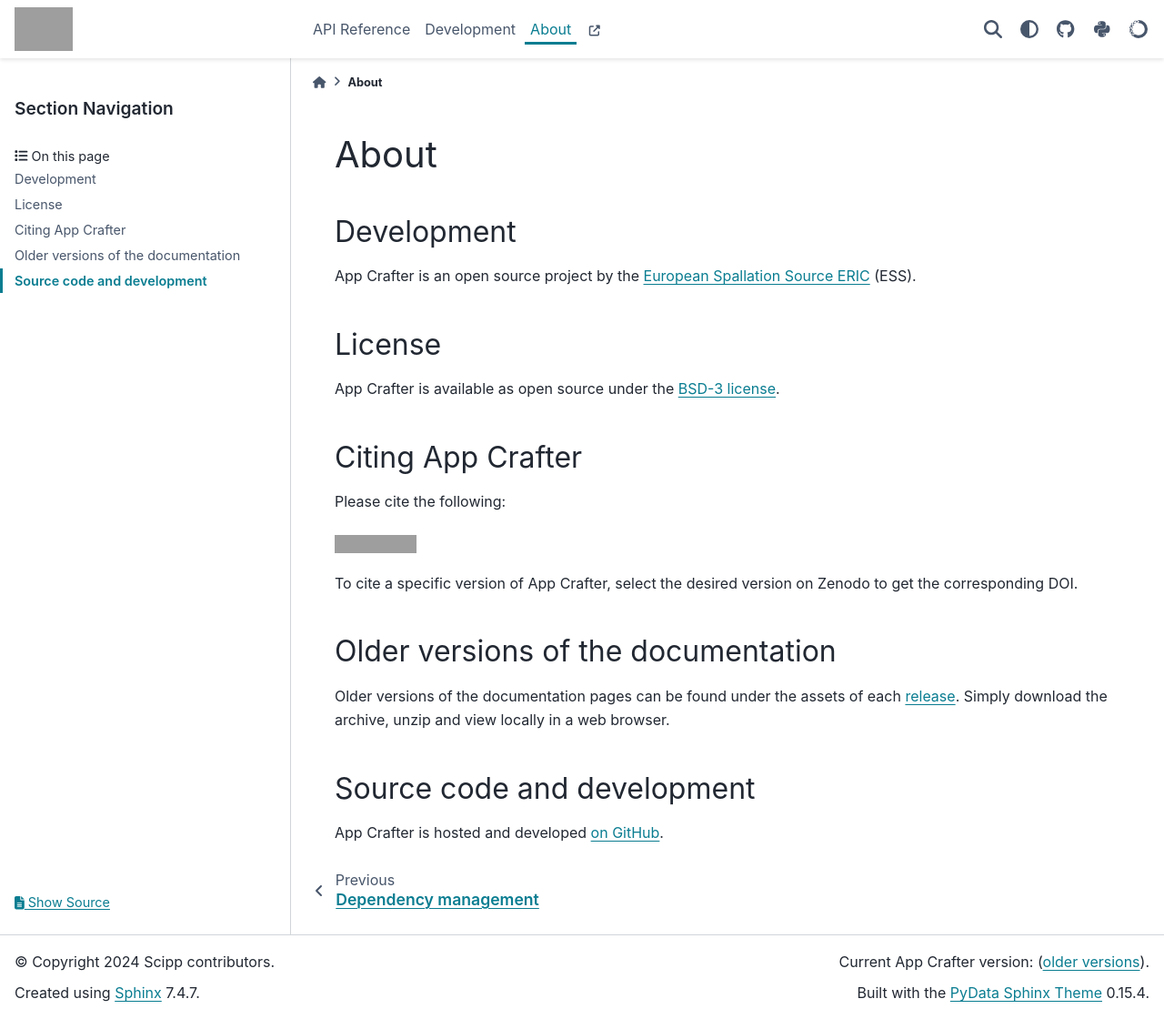
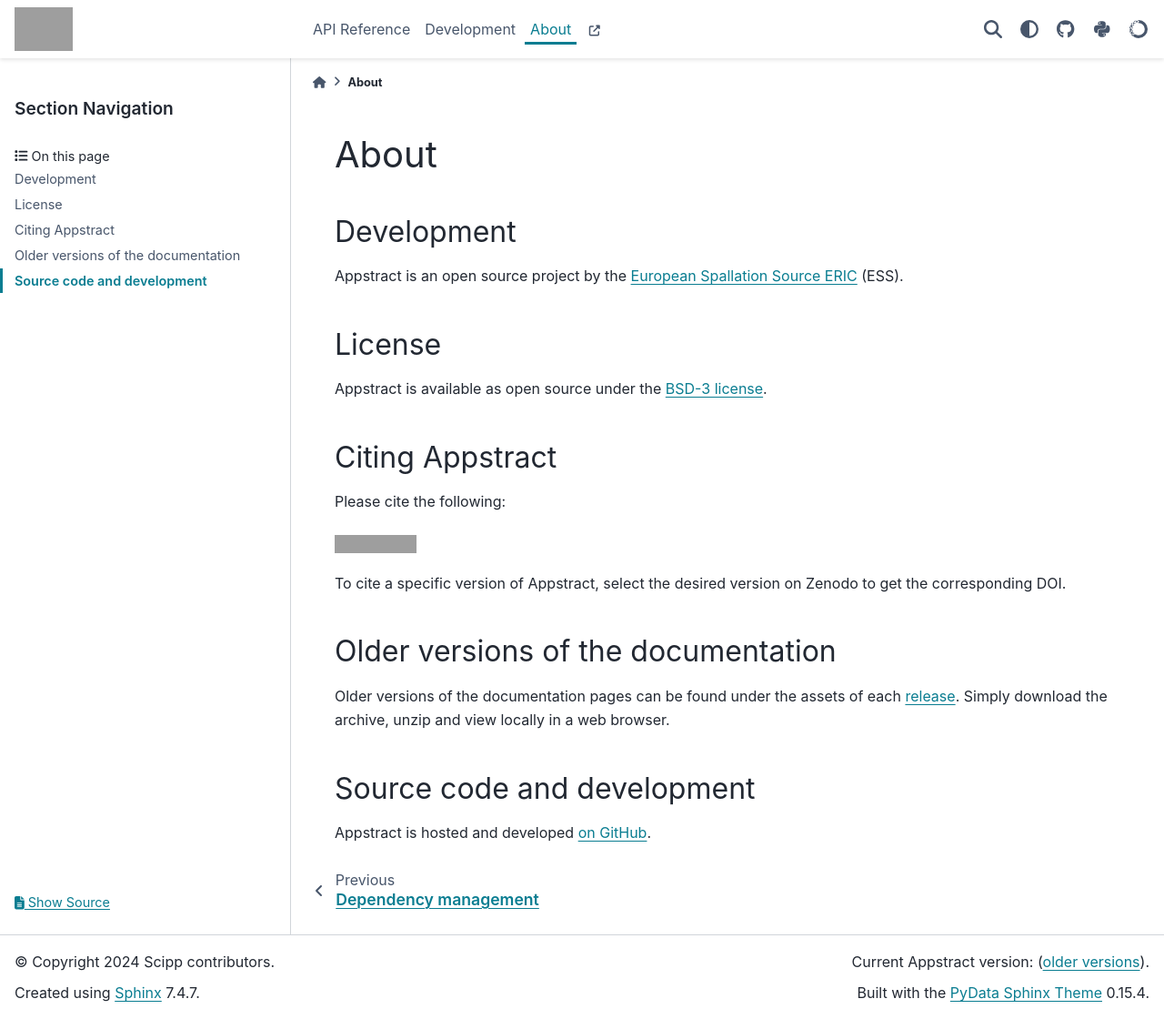
Before and after one commit to scipp/appstract, a Sphinx documentation site: the page built from docs/about/index.md, in a window 1280 px wide and 1120 px high. Shown: the whole window at 91% size. Built offline with Sphinx 7.4.7 and the PyData theme 0.15.4, drawn with Linux system fonts in a browser that asks for light colours; the version number could not be read and is left out; grey boxes are pictures that could not be loaded.

Commit message:
Update project name.

```diff
--- a/docs/_templates/doc_version.html
+++ b/docs/_templates/doc_version.html
@@ -1,2 +1,2 @@
 <!-- This will display the version of the docs -->
-Current App Crafter version: {{ version }} (<a href="https://github.com/scipp/app-crafter/releases">older versions</a>).
+Current Appstract version: {{ version }} (<a href="https://github.com/scipp/appstract/releases">older versions</a>).
--- a/docs/about/index.md
+++ b/docs/about/index.md
@@ -2,25 +2,25 @@
 
 ## Development
 
-App Crafter is an open source project by the [European Spallation Source ERIC](https://europeanspallationsource.se/) (ESS).
+Appstract is an open source project by the [European Spallation Source ERIC](https://europeanspallationsource.se/) (ESS).
 
 ## License
 
-App Crafter is available as open source under the [BSD-3 license](https://opensource.org/licenses/BSD-3-Clause).
+Appstract is available as open source under the [BSD-3 license](https://opensource.org/licenses/BSD-3-Clause).
 
-## Citing App Crafter
+## Citing Appstract
 
 Please cite the following:
 
 [![DOI](https://zenodo.org/badge/FIXME.svg)](https://zenodo.org/doi/10.5281/zenodo.FIXME)
 
-To cite a specific version of App Crafter, select the desired version on Zenodo to get the corresponding DOI.
+To cite a specific version of Appstract, select the desired version on Zenodo to get the corresponding DOI.
 
 ## Older versions of the documentation
 
-Older versions of the documentation pages can be found under the assets of each [release](https://github.com/scipp/app-crafter/releases).
+Older versions of the documentation pages can be found under the assets of each [release](https://github.com/scipp/appstract/releases).
 Simply download the archive, unzip and view locally in a web browser.
 
 ## Source code and development
 
-App Crafter is hosted and developed [on GitHub](https://github.com/scipp/app-crafter).
+Appstract is hosted and developed [on GitHub](https://github.com/scipp/appstract).
--- a/docs/conf.py
+++ b/docs/conf.py
@@ -14,7 +14,7 @@
 logger = logging.getLogger(__name__)
 
 # General information about the project.
-project = 'App Crafter'
+project = 'Appstract'
 copyright = '2024 Scipp contributors'
 author = 'Scipp contributors'
 
@@ -91,7 +91,7 @@
 typehints_use_rtype = False
 
 
-sciline_domain_types_prefix = 'app-crafter'
+sciline_domain_types_prefix = 'appstract'
 sciline_domain_types_aliases = {
     'scipp._scipp.core.DataArray': 'scipp.DataArray',
     'scipp._scipp.core.Dataset': 'scipp.Dataset',
@@ -120,7 +120,7 @@
 #
 
 try:
-    release = get_version("app-crafter")
+    release = get_version("appstract")
     version = ".".join(release.split('.')[:3])  # CalVer
 except PackageNotFoundError:
     logger.info(
@@ -171,19 +171,19 @@
     "icon_links": [
         {
             "name": "GitHub",
-            "url": "https://github.com/scipp/app-crafter",
+            "url": "https://github.com/scipp/appstract",
             "icon": "fa-brands fa-github",
             "type": "fontawesome",
         },
         {
             "name": "PyPI",
-            "url": "https://pypi.org/project/app-crafter/",
+            "url": "https://pypi.org/project/appstract/",
             "icon": "fa-brands fa-python",
             "type": "fontawesome",
         },
         {
             "name": "Conda",
-            "url": "https://anaconda.org/scipp/app-crafter",
+            "url": "https://anaconda.org/scipp/appstract",
             "icon": "fa-custom fa-anaconda",
             "type": "fontawesome",
         },
@@ -198,7 +198,7 @@
     "**": ["sidebar-nav-bs", "page-toc"],
 }
 
-html_title = "App Crafter"
+html_title = "Appstract"
 html_logo = "_static/logo.svg"
 html_favicon = "_static/favicon.ico"
 
@@ -212,7 +212,7 @@
 # -- Options for HTMLHelp output ------------------------------------------
 
 # Output file base name for HTML help builder.
-htmlhelp_basename = 'app-crafterdoc'
+htmlhelp_basename = 'appstractdoc'
 
 # -- Options for Matplotlib in notebooks ----------------------------------
 
```
Also changed, not shown: CONTRIBUTING.md (+6 -6 lines), README.md (+5 -5 lines), docs/api-reference/index.md (+1 -1 lines), docs/developer/dependency-management.md (+1 -1 lines), docs/index.md (+2 -2 lines), pyproject.toml (+6 -6 lines), src/appstract/__init__.py (added, +12 -0 lines), .copier-answers.yml, 4 other files.
